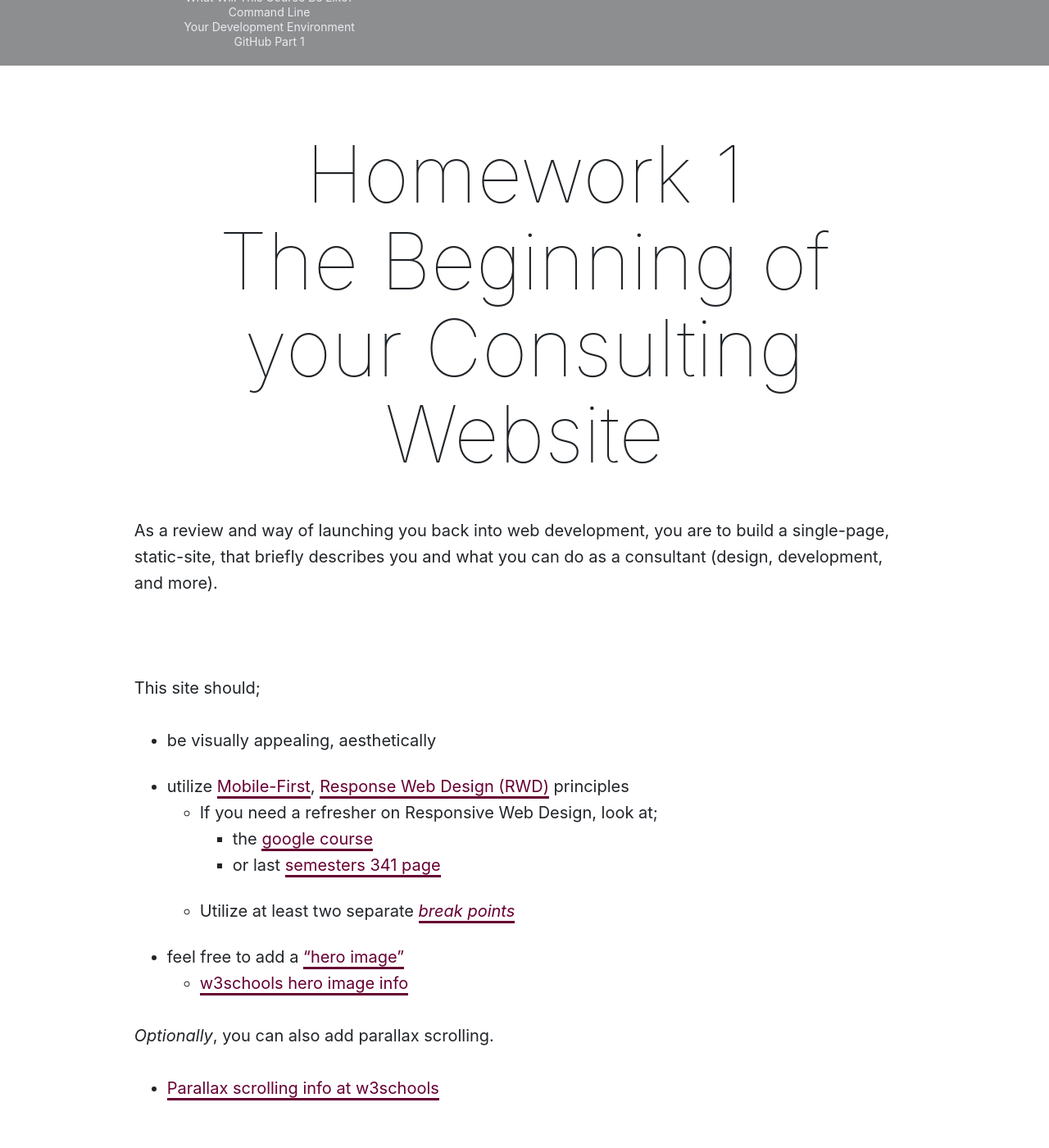
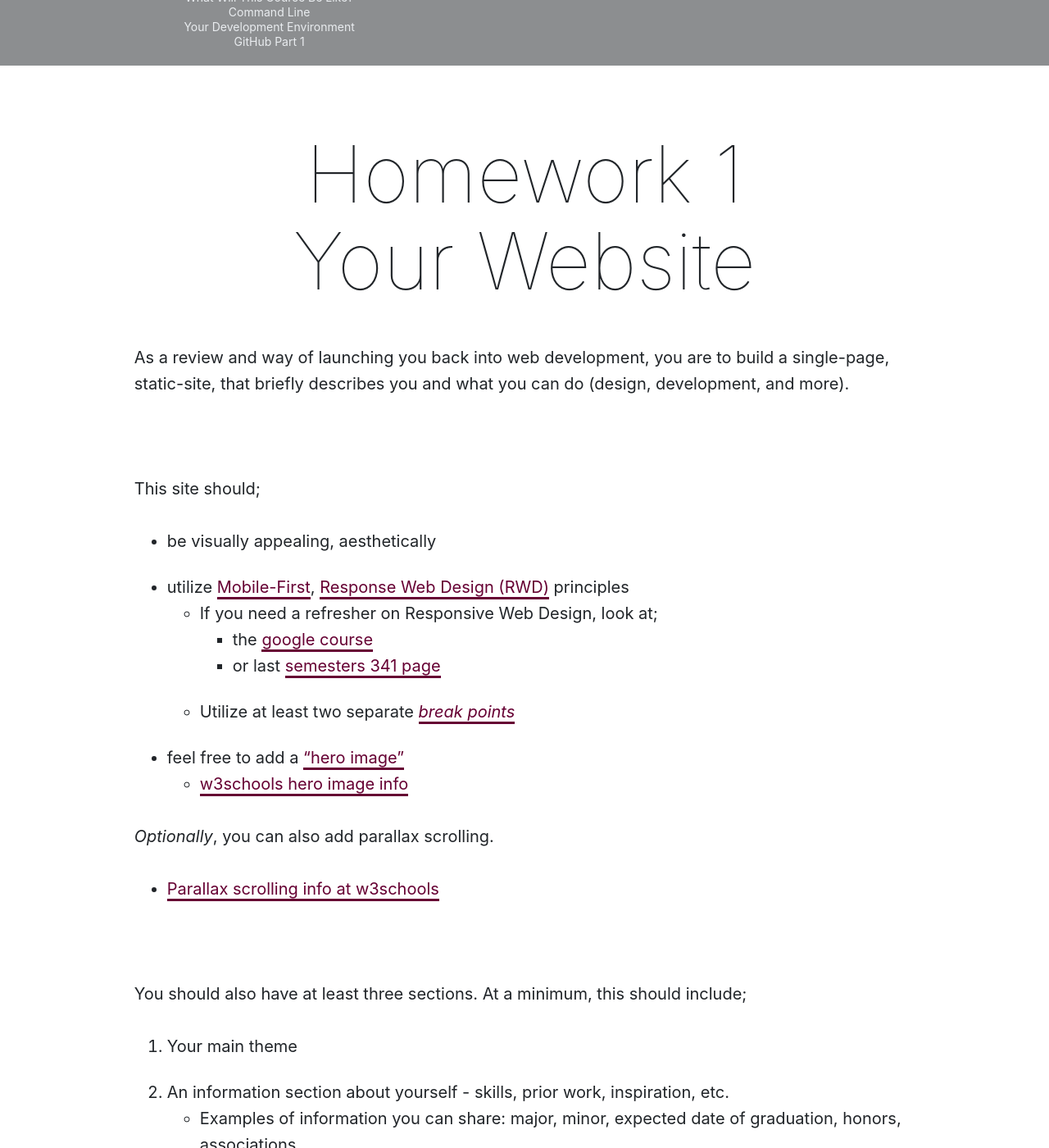
Before and after one commit to Montana-Media-Arts/441-web-tech-Spring2021-course, a Jekyll site: the page built from modules/week-1/_posts/2017-01-15-homework.md, in a window 1280 px wide and 1400 px high, scrolled down 267 px. Shown: the whole window at 82% size. Built offline with Jekyll 4.4.1, drawn with Linux system fonts in a browser that asks for light colours; nearby versions of some CDN libraries; some of the changed text lies outside the part shown.

Commit message:
updated text

```diff
--- a/modules/week-1/_posts/2017-01-15-homework.md
+++ b/modules/week-1/_posts/2017-01-15-homework.md
@@ -4,9 +4,9 @@ module: 1
 jotted: false
 ---
 
-# Homework 1<br/>The Beginning of your Consulting Website
+# Homework 1<br/>Your Website
 
-As a review and way of launching you back into web development, you are to build a single-page, static-site, that briefly describes you and what you can do as a consultant (design, development, and more).
+As a review and way of launching you back into web development, you are to build a single-page, static-site, that briefly describes you and what you can do (design, development, and more).
 
 <br />
 
@@ -17,7 +17,7 @@ This site should;
 - utilize [Mobile-First](https://medium.com/@Vincentxia77/what-is-mobile-first-design-why-its-important-how-to-make-it-7d3cf2e29d00), [Response Web Design (RWD)](https://www.w3schools.com/html/html_responsive.asp) principles
     - If you need a refresher on Responsive Web Design, look at;
         - the [google course](https://developers.google.com/web/fundamentals/design-and-ui/responsive/)
-        - or last [semesters 341 page](https://media-ed-online.github.io/intro-web-dev-2017/modules/topic-10/overview/)
+        - or last [semesters 341 page](https://montana-media-arts.github.io/341-web-design-Fall2020/topic-12/overview/)
     - Utilize at least two separate [_break points_](https://responsivedesign.is/strategy/page-layout/defining-breakpoints/)
 - feel free to add a ["hero image"](https://envato.com/blog/exploring-hero-image-trend-web-design/)
     - [w3schools hero image info](https://www.w3schools.com/howto/howto_css_hero_image.asp)
@@ -32,12 +32,12 @@ _Optionally_, you can also add parallax scrolling.
 
 You should also have at least three sections. At a minimum, this should include;
 
-1. The main theme of your consulting business
+1. Your main theme
 2. An information section about yourself - skills, prior work, inspiration, etc.
 - Examples of information you can share: major, minor, expected date of graduation, honors, associations
 3. At least one additional section that describes something else about your that stands out from your peers
     - Maybe answer the question, why would someone want to use your services?
-    - What makes your unique?
+    - or What makes your unique?
 
 <br />
 
```
Also changed, not shown: other parts of modules/week-1/_posts/2017-01-15-homework.md (+1 -2 lines), modules/week-1/_posts/2017-01-12-new-course-repo.md (+2 -2 lines).
